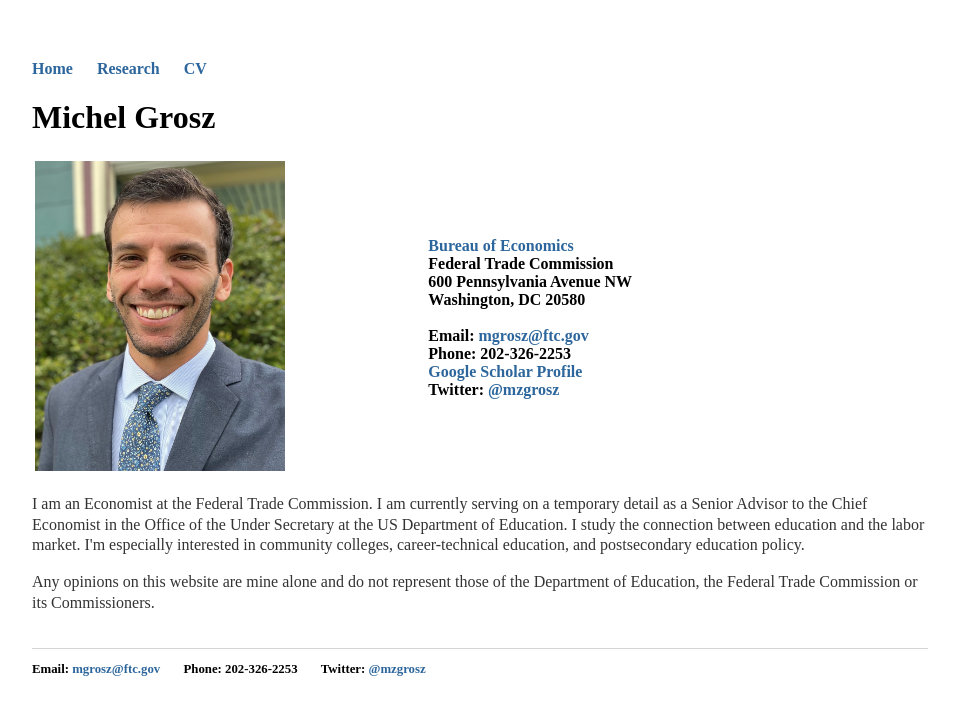
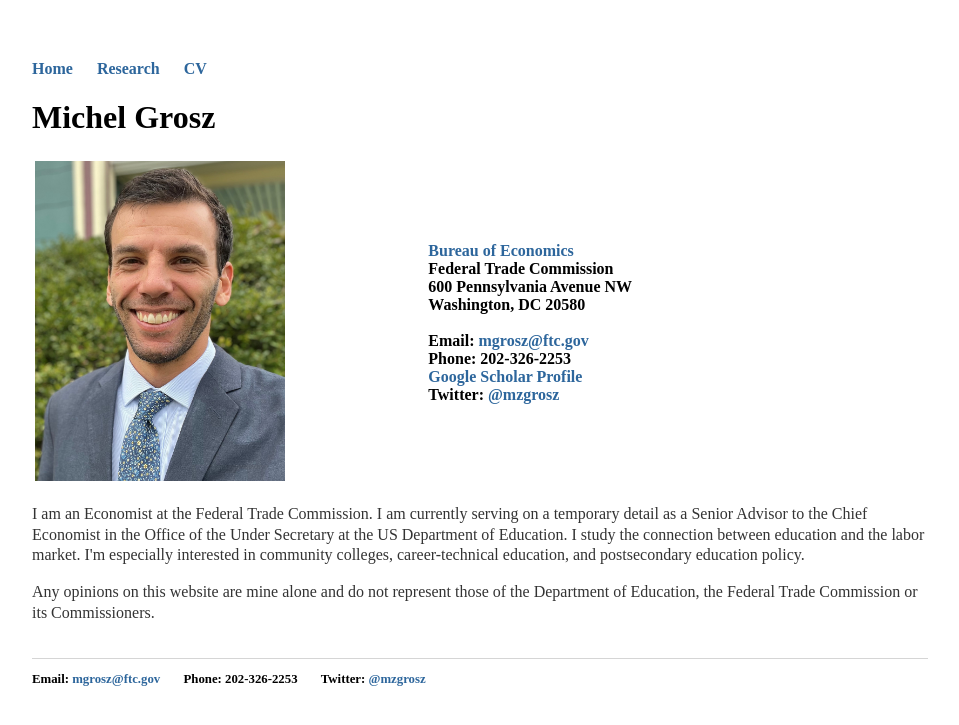
Before and after one commit to mzgrosz/mzgrosz.github.io, a Jekyll site: the page built from index.html, in a window 1280 px wide. Shown: the top 725 px of the page, without its empty margins (160-1119 px from the left). Built offline with Jekyll 4.4.1, drawn with Linux system fonts in a browser that asks for light colours.

Commit message:
Update index.html

```diff
--- a/index.html
+++ b/index.html
@@ -8,7 +8,7 @@ title: Michel Grosz
 
 <table style="width:80%">
   <tr>
-    <th><img src="/headshot2310b.jpg" width="250" height="310" alt="hi"  /></th>
+    <th><img src="/headshot2310b.jpg" width="250" height="320" alt="hi"  /></th>
     <th> <a href="https://www.ftc.gov/about-ftc/bureaus-offices/bureau-economics" target="_blank">Bureau of Economics</a><br>
 	 Federal Trade Commission<br>
 	 600 Pennsylvania Avenue NW<br>
```
